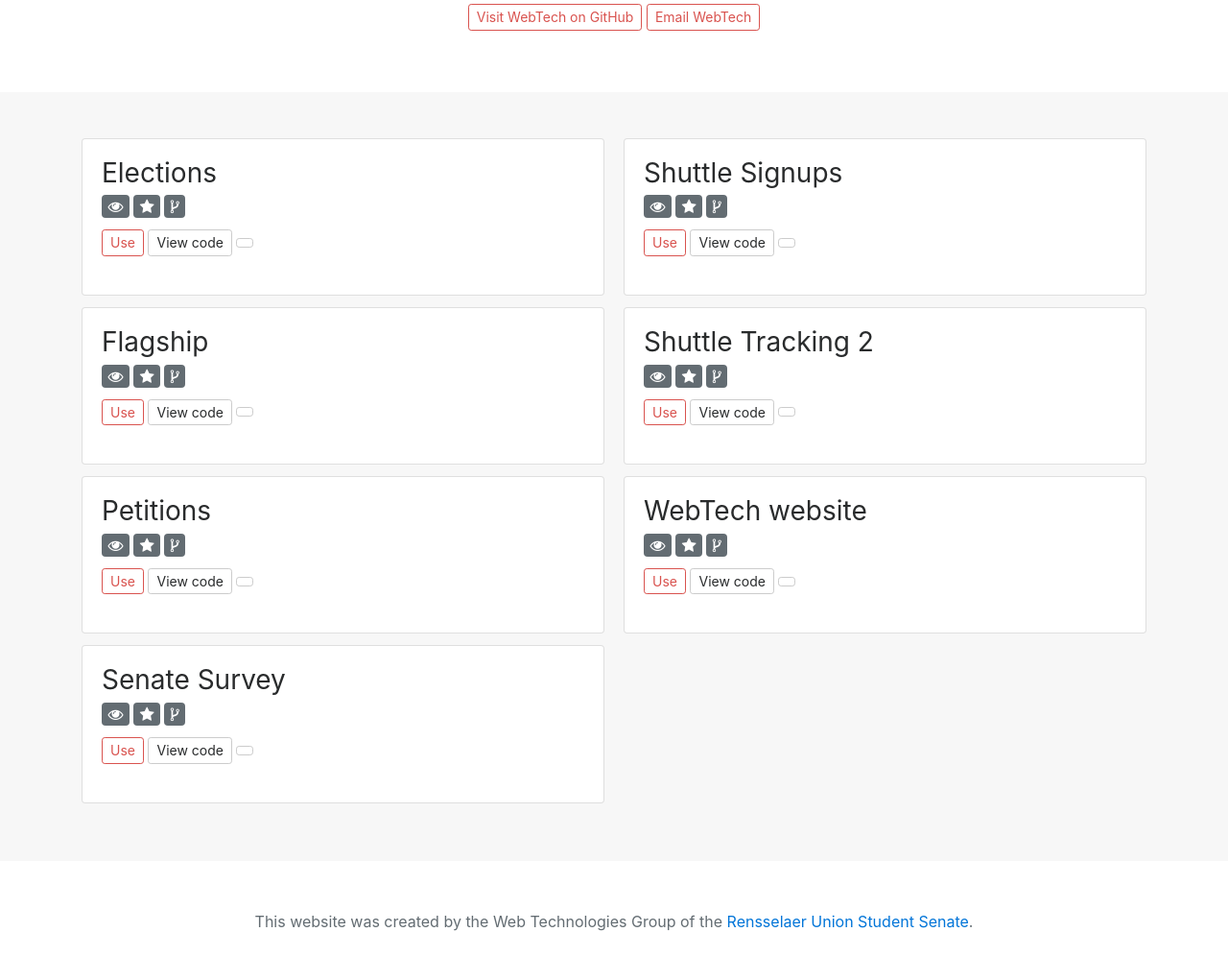
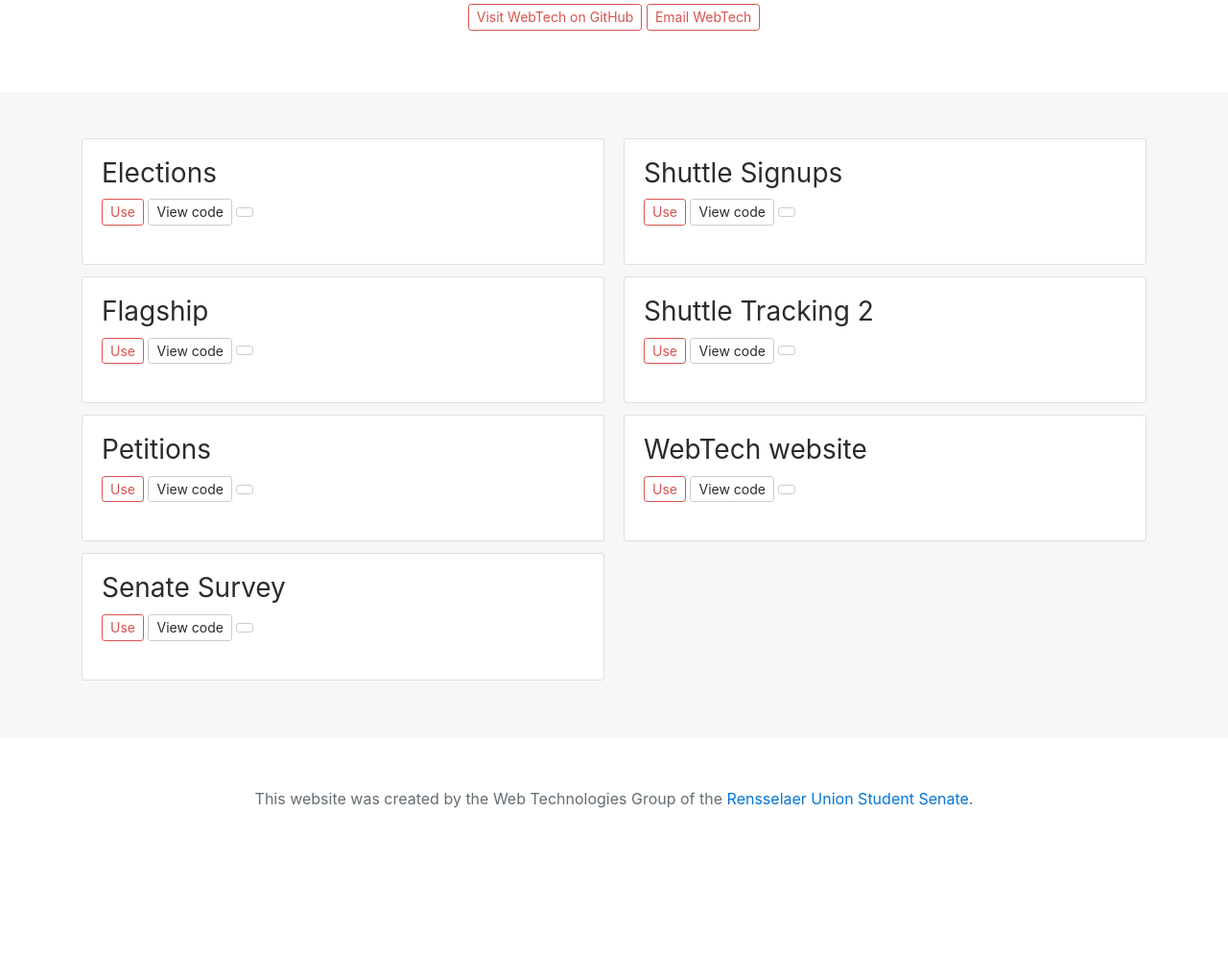
Before and after one commit to wtg/site, a Flask app: page / in a window 1280 px wide. Shown: the part 295-1291 px from the top of the page at 96% size. After the commit the page ends 1137 px from the top, so only its background shows below. Run offline with Flask 2, Linux system fonts and the light colour scheme; some libraries are stand-ins or nearby versions.

Commit message:
Revert badge changes on master branch.
They're in a separate branch while we figure out how we want to
display that information.

```diff
--- a/static/projects.css
+++ b/static/projects.css
@@ -86,14 +86,6 @@
     font-weight: 400;
 }
 
-.project .badge {
-    font-size: 100%;
-}
-
-.project .card-title a:hover {
-    text-decoration: none;
-}
-
 .project .description {
     padding-top: 0;
     font-size: 19px;
--- a/templates/index.html
+++ b/templates/index.html
@@ -1,9 +1,7 @@
 <!doctype html>
 <html>
-
 <head>
 <title>Web Technologies Group</title>
-    <link rel="stylesheet" href="https://maxcdn.bootstrapcdn.com/font-awesome/4.7.0/css/font-awesome.min.css" integrity="sha384-wvfXpqpZZVQGK6TAh5PVlGOfQNHSoD2xbE+QkPxCAFlNEevoEH3Sl0sibVcOQVnN" crossorigin="anonymous">
 <link rel="stylesheet" href="https://maxcdn.bootstrapcdn.com/bootstrap/4.0.0-alpha.6/css/bootstrap.min.css" integrity="sha384-rwoIResjU2yc3z8GV/NPeZWAv56rSmLldC3R/AZzGRnGxQQKnKkoFVhFQhNUwEyJ" crossorigin="anonymous">
 <link rel="stylesheet" href="/static/projects.css">
 <meta name="viewport" content="width=device-width, initial-scale=1, shrink-to-fit=no">
@@ -28,7 +26,8 @@
         <h1 class="jumbotron-heading">Web Technologies Group</h1>
         <p class="lead text-muted">
             Creating technological solutions to serve the students of
-                <span class="d-inline-block">Rensselaer Polytechnic Institute.</span> Take a look at some of our projects below, and then get involved!
+            <span class="d-inline-block">Rensselaer Polytechnic Institute.</span>
+            Take a look at some of our projects below, and then get involved!
         </p>
         <p>
             <a href="https://github.com/wtg" class="btn btn-sm btn-outline-danger">Visit WebTech on GitHub</a>
@@ -45,28 +44,12 @@
         {% for project in projects %}
         <div class="project card">
             <div class="card-block">
-                    <div class="card-title">
-                        <h3 class="name">
+                <h3 class="card-title name">
                     {{ project.name }}
                 </h3>
-                        <a href="{{ project.repo.html_url + '/watchers' }}">
-                            <span class="badge badge-default">
-                                <i class="fa fa-eye" aria-hidden="true"></i> {{ project.repo.subscribers_count }}
-                            </span>
-                        </a>
-                        <a href="{{ project.repo.html_url + '/stargazers' }}">
-                            <span class="badge badge-default">
-                                <i class="fa fa-star" aria-hidden="true"></i> {{ project.repo.stargazers_count }}
-                            </span>
-                        </a>
-                        <a href="{{ project.repo.html_url + '/network' }}">
-                            <span class="badge badge-default">
-                                <i class="fa fa-code-fork" aria-hidden="true"></i> {{ project.repo.forks_count }}
-                            </span>
-                        </a>
-                    </div>
                 {% if project.repo.homepage %}
-                    <a class="btn btn-outline-danger btn-sm" href="{{ project.repo.homepage }}">Use</a> {% endif %}
+                <a class="btn btn-outline-danger btn-sm" href="{{ project.repo.homepage }}">Use</a>
+                {% endif %}
                 <a class="btn btn-secondary btn-sm" href="{{ project.repo.html_url }}">View code</a>
                 <a class="btn btn-secondary btn-sm" href="{{ project.repo.html_url + '/issues' }}">{{ project.repo.open_issues_count_text }}</a>
             </div>
@@ -118,7 +101,8 @@
     <div class="container">
         <p>
             This website was created by the
-                <span class="d-inline-block">Web Technologies Group</span> of the
+            <span class="d-inline-block">Web Technologies Group</span>
+            of the
             <span class="d-inline-block"><a href="http://sg.rpi.edu/senate/">Rensselaer Union Student Senate</a>.</span>
         </p>
     </div>
@@ -127,5 +111,4 @@
 <script src="/static/projects.js"></script>
 
 </body>
-
 </html>
```
Lines whose indentation alone changed are shown as unchanged.
